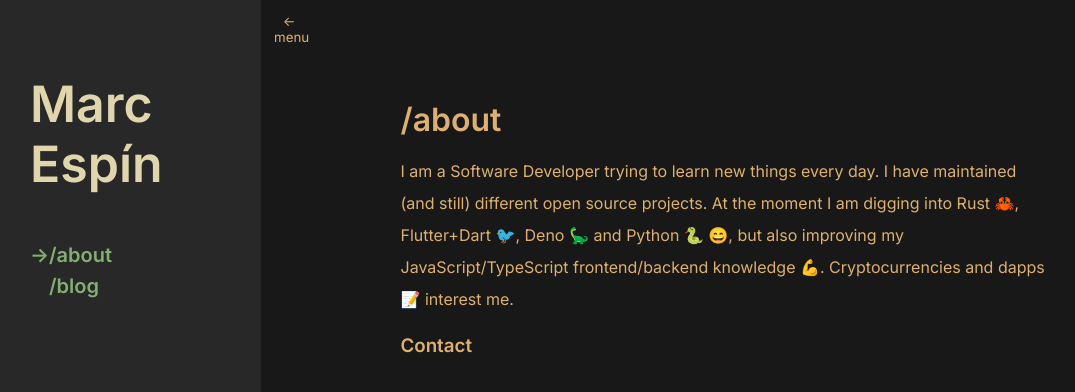
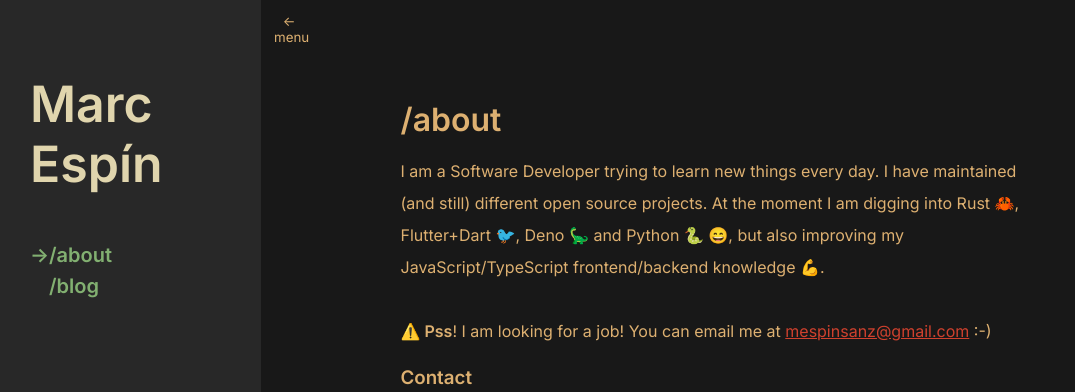
Before and after one commit to marc2332/portfolio, a Next.js app: page / in a window 1280 px wide. Shown: the top 392 px of the page, without its empty margins (89-1164 px from the left). Built offline with nearby package versions, Linux system fonts and the light colour scheme; a web font is replaced by a local one.

Commit message:
:memo: Updated home

```diff
--- a/pages/index.tsx
+++ b/pages/index.tsx
@@ -53,7 +53,9 @@ export default function Home() {
             /about
           </h1>
           <p className={styles.text}>
-          I am a Software Developer trying to learn new things every day. I have maintained (and still) different open source projects. At the moment I am digging into Rust 🦀, Flutter+Dart 🐦, Deno 🦕 and Python 🐍 😄, but also improving my JavaScript/TypeScript frontend/backend knowledge 💪. Cryptocurrencies and dapps 📝 interest me.
+            I am a Software Developer trying to learn new things every day. I have maintained (and still) different open source projects. At the moment I am digging into Rust 🦀, Flutter+Dart 🐦, Deno 🦕 and Python 🐍 😄, but also improving my JavaScript/TypeScript frontend/backend knowledge 💪.
+            <br/><br/>
+            <b> ⚠️ Pss</b>! I am looking for a job! You can email me at <a  className={styles.textLink} href="mailto:mespinsanz@gmail.com">mespinsanz@gmail.com</a> :-)
           </p>
           <h3 className={styles.smallTitle}>
             Contact
```
